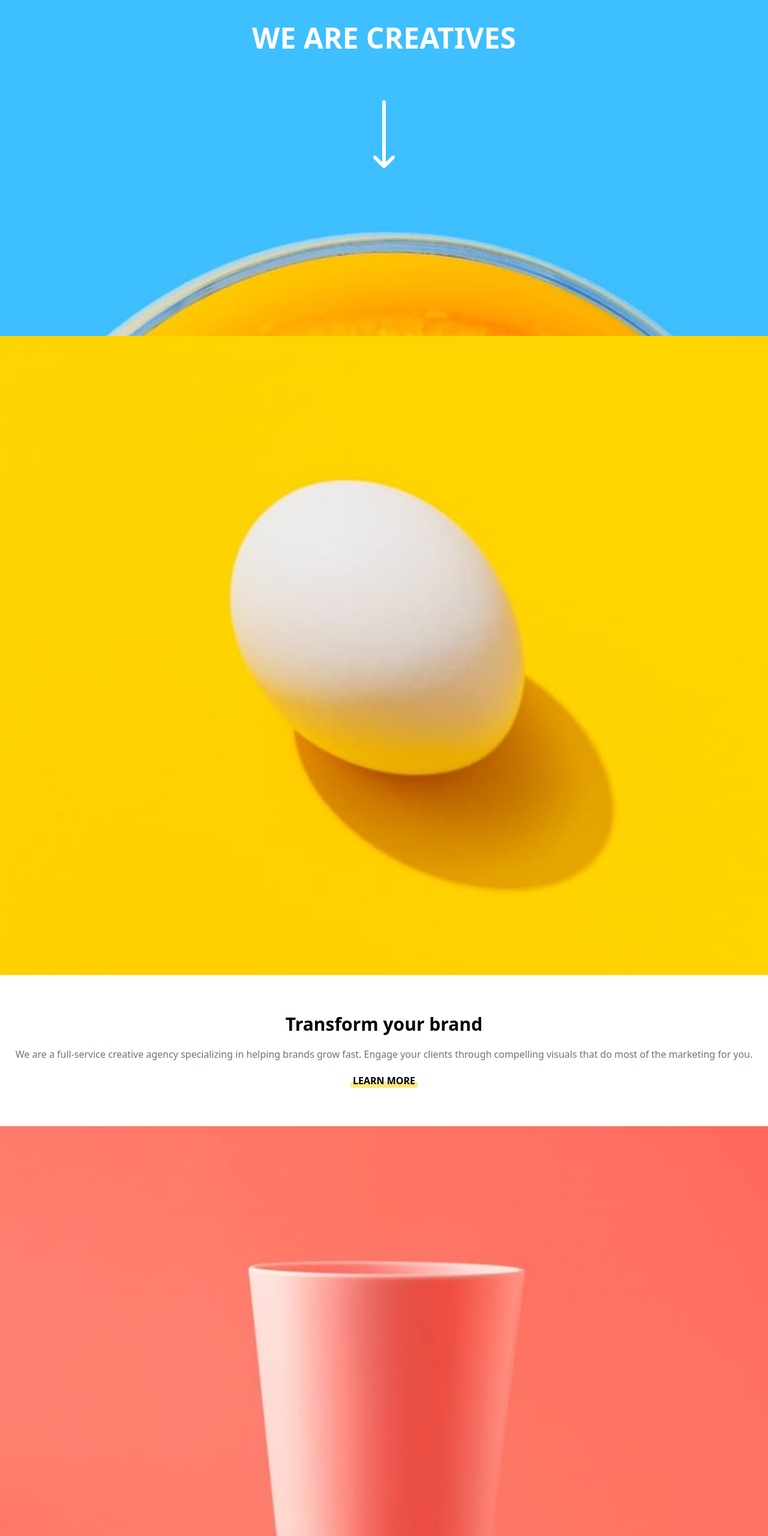
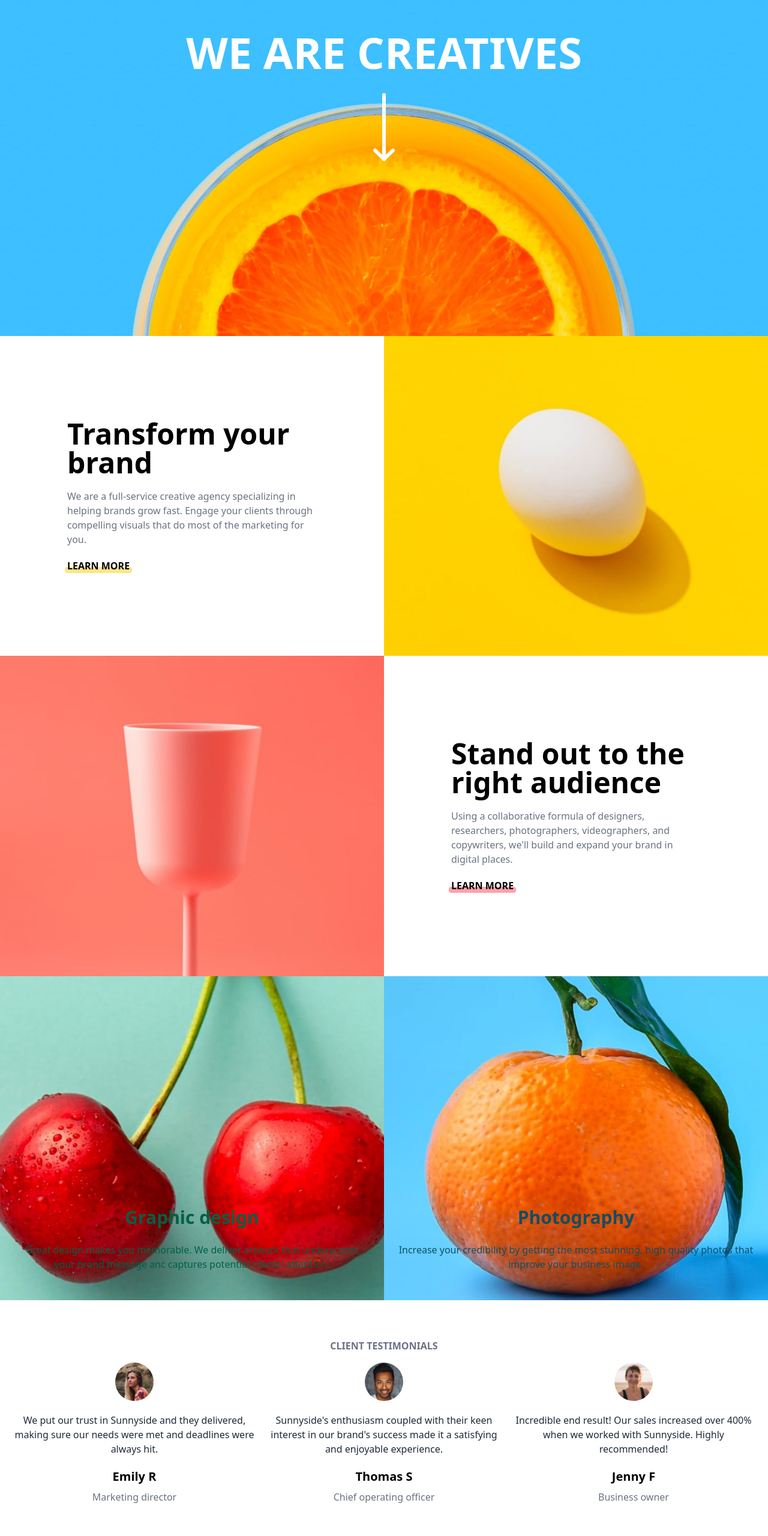
Before and after one commit to thedevbrian1/agency-landing-page-raven-freadborne, a website: page index.html in a window 1280 px wide. Shown: the part 240-2800 px from the top of the page at 60% size. Drawn offline with Linux system fonts and the light colour scheme.

Commit message:
Made page responsive

```diff
--- a/index.html
+++ b/index.html
@@ -9,13 +9,13 @@
   </head>
   <body>
     <header class="absolute top-0 left-0 right-0">
-      <nav class="flex justify-between p-4">
+      <nav class="flex justify-between p-4 lg:px-16">
         <a href="/">
           <img src="/images/logo.svg" alt="Sunnyside logo" />
         </a>
 
         <!-- Mobile navigation -->
-        <button popovertarget="mobile-menu">
+        <button popovertarget="mobile-menu" class="lg:hidden">
           <img src="/images/icon-hamburger.svg" alt="Hamburger menu" />
         </button>
 
@@ -46,7 +46,7 @@
         </div>
 
         <!-- Desktop navigation -->
-        <ul class="hidden">
+        <ul class="hidden lg:flex text-white font-bold lg:gap-4">
           <li>
             <a href="/">About</a>
           </li>
@@ -65,21 +65,35 @@
     <main>
       <!-- Hero section -->
       <div
-        class="bg-[url('/images/mobile/image-header.jpg')] bg-cover bg-center h-screen flex flex-col items-center justify-center gap-20"
+        class="bg-[url('/images/mobile/image-header.jpg')] lg:bg-[url('/images/desktop/image-header.jpg')] bg-cover bg-center h-screen flex flex-col items-center justify-center gap-20 lg:gap-8"
       >
-        <h1 class="text-center uppercase font-bold text-white text-5xl">
+        <!-- <img
+          src="/images/mobile/image-header.jpg"
+          srcset="
+            /images/mobile/image-header.jpg   750w,
+            /images/desktop/image-header.jpg 2880w
+          "
+          sizes="(max-width:600px) 100vw, 2880px"
+          alt=""
+        /> -->
+        <h1
+          class="text-center uppercase font-bold text-white text-5xl lg:text-7xl"
+        >
           We are creatives
         </h1>
         <img src="/images/icon-arrow-down.svg" alt="Arrow down icon" class="" />
       </div>
 
-      <div class="flex flex-col">
-        <div class="order-1 py-16 px-6 flex flex-col items-center gap-5">
-          <h2 class="font-bold text-3xl">Transform your brand</h2>
-          <p class="text-center text-gray-500">
-            We are a full-service creative agency specializing in helping brands
-            grow fast. Engage your clients through compelling visuals that do
-            most of the marketing for you.
+      <div class="flex flex-col lg:flex-row lg:items-center">
+        <div class="order-1 lg:order-0 flex-1">
+          <div
+            class="py-16 px-6 lg:px-28 flex flex-col items-center lg:items-start gap-5 text-center lg:text-left"
+          >
+            <h2 class="font-bold text-3xl lg:text-5xl">Transform your brand</h2>
+            <p class="text-gray-500">
+              We are a full-service creative agency specializing in helping
+              brands grow fast. Engage your clients through compelling visuals
+              that do most of the marketing for you.
             </p>
             <a
               href="/"
@@ -87,14 +101,29 @@
               >Learn more</a
             >
           </div>
-        <img src="/images/mobile/image-transform.jpg" alt="" />
+        </div>
+        <div class="flex-1">
+          <img
+            src="/images/mobile/image-transform.jpg"
+            srcset="
+              /images/mobile/image-transform.jpg  750w,
+              /images/desktop/image-transform.jpg 720w
+            "
+            sizes="(max-width:600px) 100vw, 720px"
+            alt=""
+            class="w-full h-full"
+          />
+        </div>
       </div>
 
-      <div class="flex flex-col">
+      <div class="flex flex-col lg:flex-row lg:items-center">
+        <div class="order-1 flex-1">
           <div
-          class="order-1 py-16 px-6 flex flex-col items-center gap-5 text-center"
+            class="py-16 px-6 lg:px-28 flex flex-col items-center lg:items-start gap-5 text-center lg:text-left"
           >
-          <h2 class="font-bold text-3xl">Stand out to the right audience</h2>
+            <h2 class="font-bold text-3xl lg:text-5xl">
+              Stand out to the right audience
+            </h2>
             <p class="text-gray-500">
               Using a collaborative formula of designers, researchers,
               photographers, videographers, and copywriters, we'll build and
@@ -106,16 +135,30 @@
               >Learn more</a
             >
           </div>
-        <img src="/images/mobile/image-stand-out.jpg" alt="" />
+        </div>
+        <div class="flex-1">
+          <img
+            src="/images/mobile/image-stand-out.jpg"
+            srcset="
+              /images/mobile/image-stand-out.jpg  750w,
+              /images/desktop/image-stand-out.jpg 720w
+            "
+            sizes="(max-width:600px) 100vw, 720px"
+            alt=""
+            class="w-full h-full"
+          />
+        </div>
       </div>
 
+      <div class="lg:grid lg:grid-cols-2">
         <div
           class="bg-[url('/images/mobile/image-graphic-design.jpg')] bg-cover px-6 text-center pt-96 pb-12 text-emerald-800"
         >
           <h2 class="font-bold text-3xl">Graphic design</h2>
           <p class="mt-6">
-          Great design makes you memorable. We deliver artwork that underscores
-          your brand message anc captures potential clients' attention.
+            Great design makes you memorable. We deliver artwork that
+            underscores your brand message anc captures potential clients'
+            attention.
           </p>
         </div>
 
@@ -128,12 +171,13 @@
             photos that improve your business image.
           </p>
         </div>
+      </div>
 
       <!-- Testimonials -->
       <div class="text-center px-6 py-16">
         <h2 class="text-gray-500 uppercase font-bold">Client testimonials</h2>
-        <div class="flex flex-col gap-4 mt-4">
-          <div class="border border-black flex flex-col gap-5">
+        <div class="grid md:grid-cols-2 lg:grid-cols-3 gap-4 mt-4">
+          <div class="flex flex-col gap-5">
             <div class="order-1">
               <h3 class="font-bold text-xl">Emily R</h3>
               <p class="mt-2 text-gray-500">Marketing director</p>
@@ -152,7 +196,7 @@
             </div>
           </div>
 
-          <div class="border border-black flex flex-col gap-5">
+          <div class="flex flex-col gap-5">
             <div class="order-1">
               <h3 class="font-bold text-xl">Thomas S</h3>
               <p class="mt-2 text-gray-500">Chief operating officer</p>
@@ -172,7 +216,7 @@
             </div>
           </div>
 
-          <div class="border border-black flex flex-col gap-5">
+          <div class="flex flex-col gap-5">
             <div class="order-1">
               <h3 class="font-bold text-xl">Jenny F</h3>
               <p class="mt-2 text-gray-500">Business owner</p>
@@ -194,11 +238,36 @@
         </div>
       </div>
 
-      <div class="grid grid-cols-2">
-        <img src="/images/mobile/image-gallery-milkbottles.jpg" alt="" />
-        <img src="/images/mobile/image-gallery-orange.jpg" alt="" />
-        <img src="/images/mobile/image-gallery-cone.jpg" alt="" />
-        <img src="/images/mobile/image-gallery-sugar-cubes.jpg" alt="" />
+      <div class="grid grid-cols-2 lg:grid-cols-4">
+        <div>
+          <img
+            src="/images/mobile/image-gallery-milkbottles.jpg"
+            alt=""
+            class="w-full h-full"
+          />
+        </div>
+        <div>
+          <img
+            src="/images/mobile/image-gallery-orange.jpg"
+            alt=""
+            class="w-full h-full"
+          />
+        </div>
+
+        <div>
+          <img
+            src="/images/mobile/image-gallery-cone.jpg"
+            alt=""
+            class="w-full h-full"
+          />
+        </div>
+        <div>
+          <img
+            src="/images/mobile/image-gallery-sugar-cubes.jpg"
+            alt=""
+            class="w-full h-full"
+          />
+        </div>
       </div>
     </main>
 
```
Also changed, not shown: src/output.css. Lines whose indentation alone changed are shown as unchanged.
